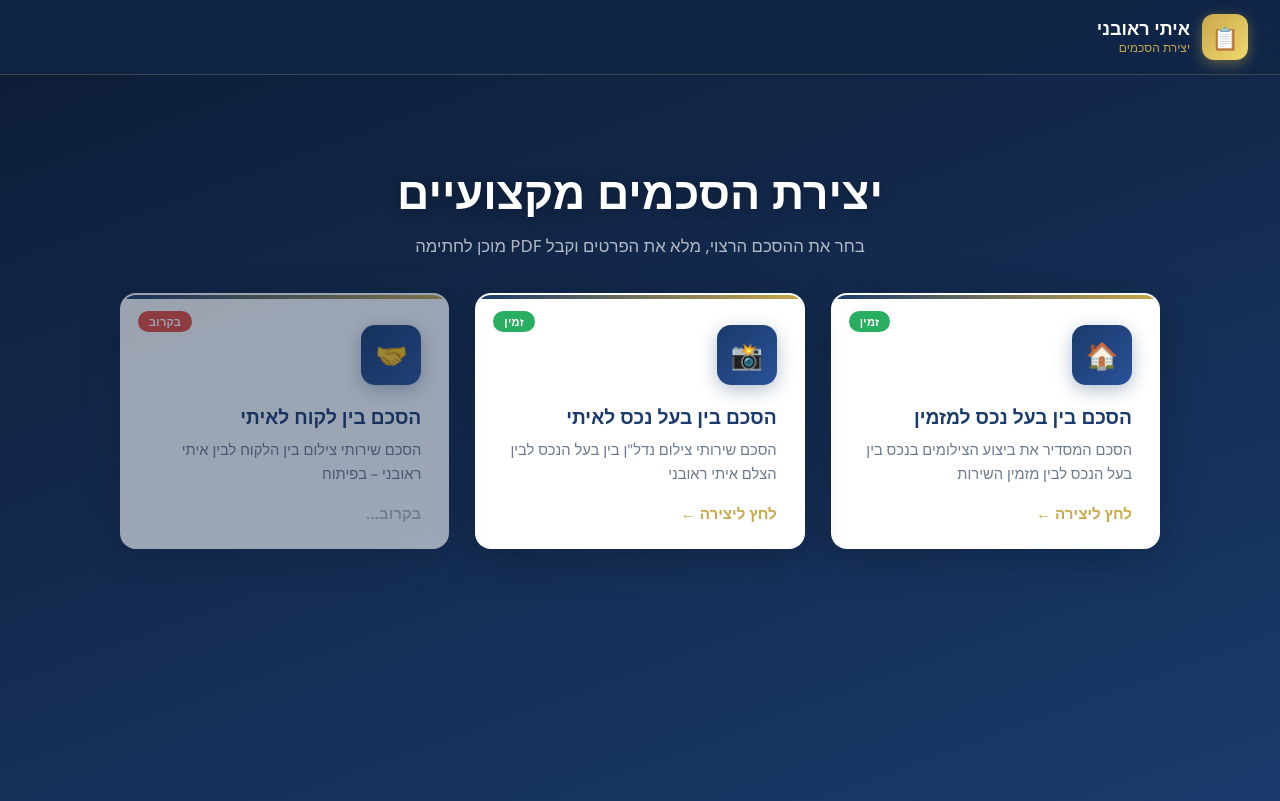
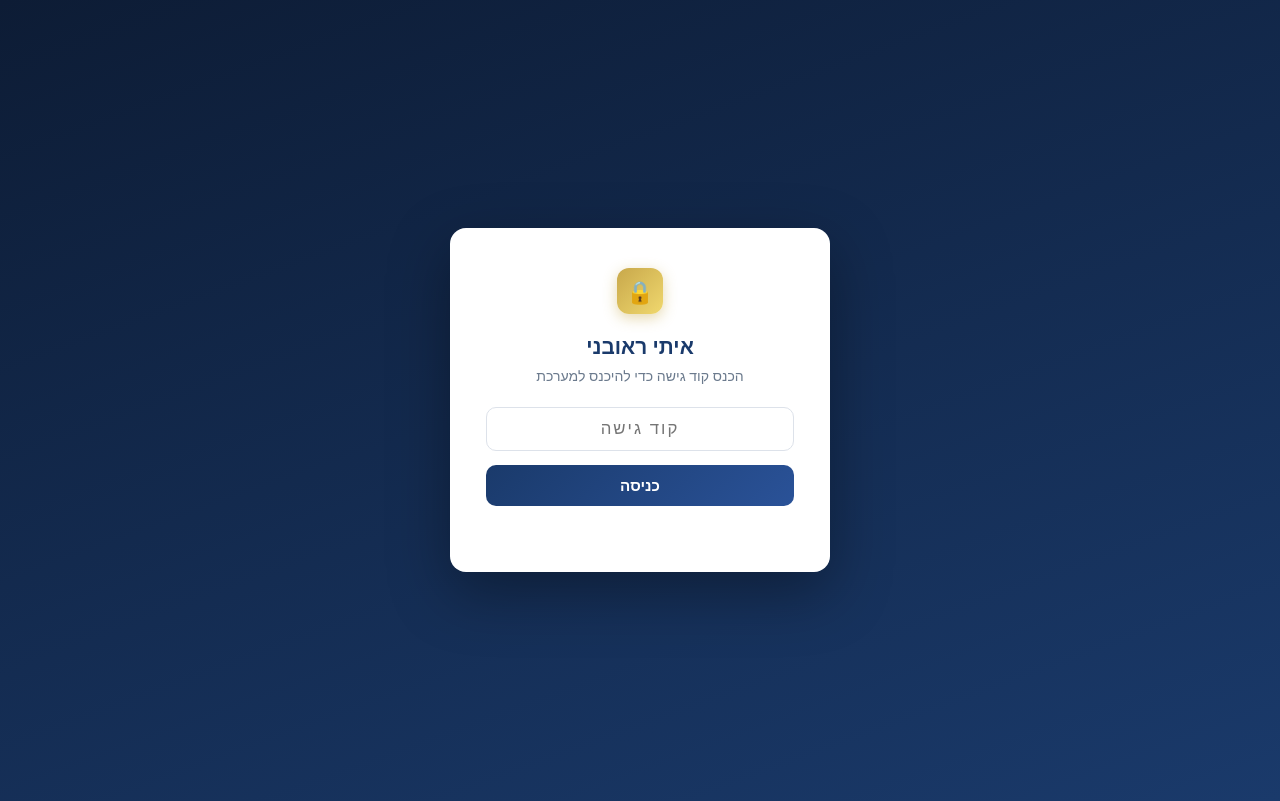
Before and after one commit to roy-asraf1/itayAgreements, a plain HTML site: page index.html in a window 1280 px wide. Drawn offline with nearby package versions, Linux system fonts and the light colour scheme.

Commit message:
password

```diff
--- a/index.html
+++ b/index.html
@@ -270,6 +270,35 @@
     ::-webkit-scrollbar-track { background:#f0f0f0; }
     ::-webkit-scrollbar-thumb { background:#ccc; border-radius:3px; }
 
+    /* ─── LOGIN OVERLAY ─── */
+    #loginOverlay {
+      position:fixed; inset:0; z-index:9999;
+      background: linear-gradient(160deg, var(--bg) 0%, var(--blue) 100%);
+      display:flex; align-items:center; justify-content:center;
+    }
+    #loginOverlay.hidden { display:none; }
+    .login-box {
+      background:var(--white); border-radius:var(--radius); padding:40px 36px;
+      box-shadow: 0 20px 60px rgba(0,0,0,.35); text-align:center; max-width:380px; width:90%;
+    }
+    .login-box .logo-icon { margin:0 auto 18px; }
+    .login-box h2 { color:var(--blue); font-size:1.3rem; margin-bottom:6px; }
+    .login-box p  { color:var(--muted); font-size:.88rem; margin-bottom:22px; }
+    .login-box input {
+      width:100%; padding:11px 14px; border:1.5px solid var(--border); border-radius:10px;
+      font-size:1.05rem; text-align:center; letter-spacing:2px; direction:ltr;
+      outline:none; transition:.2s;
+    }
+    .login-box input:focus { border-color:var(--blue); box-shadow:0 0 0 3px rgba(26,58,107,.12); }
+    .login-box .login-btn {
+      width:100%; margin-top:14px; padding:12px;
+      background:linear-gradient(135deg, var(--blue), #2a5298);
+      color:#fff; border:none; border-radius:10px; font-size:.95rem; font-weight:700;
+      cursor:pointer; transition:.2s;
+    }
+    .login-box .login-btn:hover { transform:translateY(-2px); box-shadow:0 6px 20px rgba(26,58,107,.35); }
+    .login-box .login-err { color:#e00; font-size:.82rem; margin-top:10px; min-height:1.2em; }
+
     /* ─── PRINT ─── */
     @media print {
       body > *  { display:none !important; }
@@ -278,6 +307,33 @@
   </style>
 </head>
 <body>
+
+<!-- ════════════ LOGIN ════════════ -->
+<div id="loginOverlay">
+  <div class="login-box">
+    <div class="logo-icon">🔒</div>
+    <h2>איתי ראובני</h2>
+    <p>הכנס קוד גישה כדי להיכנס למערכת</p>
+    <input id="loginCode" type="password" placeholder="קוד גישה" maxlength="20"
+      onkeydown="if(event.key==='Enter')checkLogin()" />
+    <button class="login-btn" onclick="checkLogin()">כניסה</button>
+    <div class="login-err" id="loginErr"></div>
+  </div>
+</div>
+<script>
+function checkLogin(){
+  var code=document.getElementById('loginCode').value.trim();
+  if(code==='0547351024'){
+    document.getElementById('loginOverlay').classList.add('hidden');
+    sessionStorage.setItem('auth','1');
+  } else {
+    document.getElementById('loginErr').textContent='קוד שגוי, נסה שנית';
+  }
+}
+if(sessionStorage.getItem('auth')==='1'){
+  document.getElementById('loginOverlay').classList.add('hidden');
+}
+</script>
 
 <!-- ════════════ HEADER ════════════ -->
 <header class="site-header">
@@ -654,7 +710,7 @@ function render1() {
 </div>
 
 <!-- תנאים -->
-<div style="margin-bottom:8px;">מוסכם בזאת שלצורך הצילומים הבית והחצר יעמוד לרשות הלקוח.</div>
+<div style="margin-bottom:8px;">מוסכם בזאת שלצורך הצילומים הבית והחצר יעמוד לרשות הלקוח</div>
 
 <div style="margin-bottom:8px;">הנכס יימסר לידי הלקוח כאשר הינו נקי.</div>
 
```
